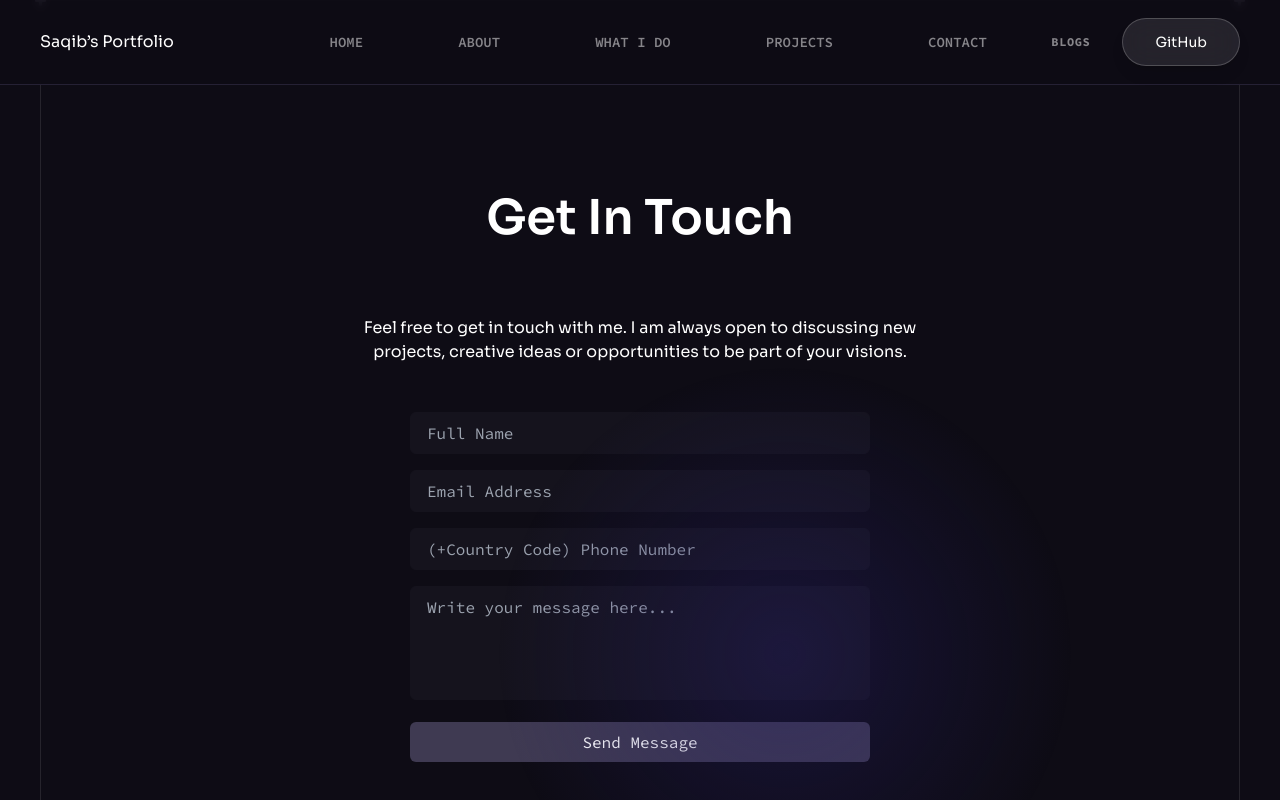
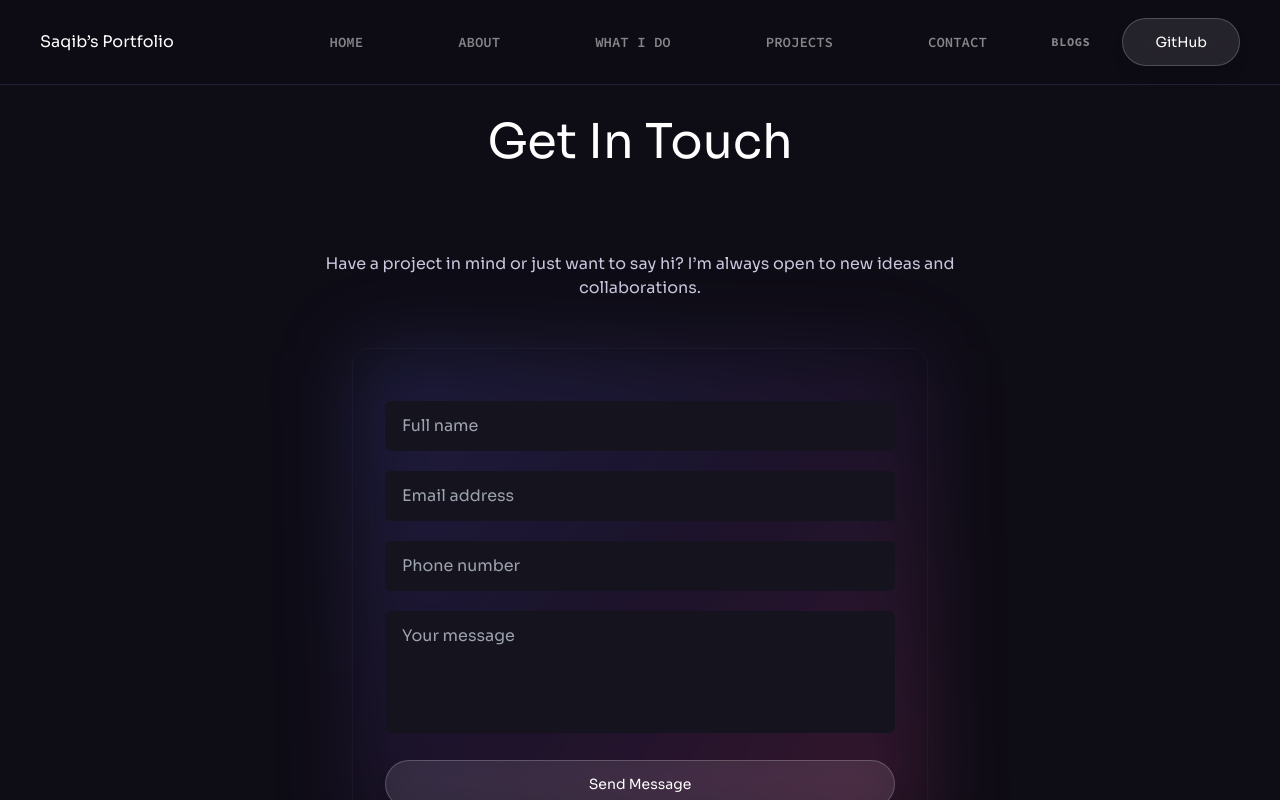
Before and after one commit to saqib-2002/portfolio-website, a React (Vite) app: page /contact in a window 1280 px wide. Shown: the top 800 px of the page. Built offline with nearby package versions, Linux system fonts and the light colour scheme; no server answers.

Commit message:
updated About, project and contact page

```diff
--- a/src/components/Skills.jsx
+++ b/src/components/Skills.jsx
@@ -1,17 +1,10 @@
-import Section from "./Section";
 import Heading from "./Heading";
 import LevelBar from "./design/LevelBar";
 import { skills } from "../constants";
 
 const Skills = () => {
   return (
-    <Section
-      id="features"
-      crosses
-      crossesOffset="lg:translate-y-[5.25rem]"
-      customPaddings
-      className="-mt-[5.25rem] pt-[12rem]"
-    >
+    <section id="features">
       <div className="realtive container z-2">
         <Heading
           className="text-center md:max-w-md lg:max-w-2xl"
@@ -28,7 +21,7 @@ const Skills = () => {
           ))}
         </div>
       </div>
-    </Section>
+    </section>
   );
 };
 
--- a/src/components/layout/Hero.tsx
+++ b/src/components/layout/Hero.tsx
@@ -1,6 +1,6 @@
 import Button from "../ux/Button";
 import Capabilities from "../ui/Capabilities";
-import ProfileImg from "../../assets/hero/saqib.png";
+import ProfileImg from "../ui/ProfileImg";
 
 export default function Hero() {
   return (
@@ -34,19 +34,7 @@ export default function Hero() {
             </Button>
           </div>
         </div>
-
-        {/* RIGHT CONTENT */}
-        <div className="relative mx-auto h-64 w-64">
-          {/* glow */}
-          <div className="absolute inset-0 rounded-2xl bg-gradient-to-br from-indigo-500/30 via-purple-500/20 to-pink-500/30 blur-2xl" />
-
-          {/* image */}
-          <img
-            src={ProfileImg}
-            alt="Saqib profile"
-            className="relative z-10 h-full w-full rounded-2xl object-cover"
-          />
-        </div>
+        <ProfileImg />
       </div>
       <Capabilities className="relative z-10 mt-20 lg:block" />
     </section>
--- a/src/components/layout/ProjectsSection.tsx
+++ b/src/components/layout/ProjectsSection.tsx
@@ -12,9 +12,13 @@ interface Project {
   liveUrl?: string;
   githubStatus?: "public" | "private";
 }
-
-export default function ProjectsSection() {
-  const visibleProjects = benefits.slice(0, 5);
+interface ProjectsSectionProps {
+  showAll?: boolean;
+}
+export default function ProjectsSection({
+  showAll = false,
+}: ProjectsSectionProps) {
+  const visibleProjects = showAll ? benefits : benefits.slice(0, 5);
 
   return (
     <section id="projects" className="relative py-20">
@@ -43,7 +47,7 @@ export default function ProjectsSection() {
           ))}
         </div>
 
-        {benefits.length > 5 && (
+        {!showAll && benefits.length > 5 && (
           <div className="mt-12 flex justify-center">
             <Button to="/projects">Explore More Projects</Button>
           </div>
--- /dev/null
+++ b/src/components/ui/ProfileImg.tsx
@@ -0,0 +1,19 @@
+import profileImage from "../../assets/hero/saqib.png";
+
+const ProfileImg: React.FC = () => {
+  return (
+    <div className="relative mx-auto h-64 w-64">
+      {/* glow */}
+      <div className="absolute inset-0 rounded-2xl bg-gradient-to-br from-indigo-500/30 via-purple-500/20 to-pink-500/30 blur-2xl" />
+
+      {/* image */}
+      <img
+        src={profileImage}
+        alt="Saqib profile"
+        className="relative z-10 h-full w-full rounded-2xl object-cover"
+      />
+    </div>
+  );
+};
+
+export default ProfileImg;
--- a/src/pages/ContactForm.jsx
+++ b/src/pages/ContactForm.jsx
@@ -1,173 +1,133 @@
-import Section from "../components/Section";
 import axios from "axios";
+import { useState } from "react";
 import { Toaster, toast } from "react-hot-toast";
-import { useState } from "react";
 import Heading from "../components/Heading";
-import GradientLight from "../components/design/GradientLight";
-
+import Button from "../components/ux/Button";
 const ContactForm = () => {
   const [name, setName] = useState("");
   const [email, setEmail] = useState("");
   const [number, setNumber] = useState("");
   const [message, setMessage] = useState("");
-
-  const ids = {
-    service: import.meta.env.VITE_SERVICE_ID,
-    template: import.meta.env.VITE_TEMPLATE_ID,
-    user: import.meta.env.VITE_USER_ID,
-  };
-
-  const data = {
-    service_id: ids.service,
-    template_id: ids.template,
-    user_id: ids.user,
-    template_params: {
-      from_name: name,
-      to_name: "Saqib",
-      from_email: email,
-      from_num: number,
-      message: message,
-    },
-  };
+  const [loading, setLoading] = useState(false);
 
   const emailRegex = /^\w+([\.-]?\w+)*@\w+([\.-]?\w+)*(\.\w{2,3})+$/;
 
-  const sendEmail = (e) => {
+  const sendEmail = async (e) => {
     e.preventDefault();
 
-    if (!name.length) {
-      return toast.error("Enter Name");
+    if (!name || name.length < 3) {
+      return toast.error("Please enter your full name");
     }
-    if (name.length < 3) {
-      return toast.error("Enter Fullname");
+    if (!email || !emailRegex.test(email)) {
+      return toast.error("Please enter a valid email");
     }
-    if (!email.length) {
-      return toast.error("Enter Email");
+    if (!number) {
+      return toast.error("Please enter your phone number");
     }
-    if (!emailRegex.test(email)) {
-      return toast.error("Email is not valid");
+    if (!message) {
+      return toast.error("Please write a message");
     }
-    if (!number.length) {
-      return toast.error("Enter Phone Number");
-    }
-    if (!message.length) {
-      return toast.error("Enter your Message");
-    }
-    axios
-      .post("https://api.emailjs.com/api/v1.0/email/send", data)
-      .then((res) => {
-        toast.success("Sent Successfully");
-        console.log("Success - ", res.data);
+
+    setLoading(true);
+
+    try {
+      await axios.post("https://api.emailjs.com/api/v1.0/email/send", {
+        service_id: import.meta.env.VITE_SERVICE_ID,
+        template_id: import.meta.env.VITE_TEMPLATE_ID,
+        user_id: import.meta.env.VITE_USER_ID,
+        template_params: {
+          from_name: name,
+          from_email: email,
+          from_num: number,
+          message,
+          to_name: "Saqib",
+        },
+      });
+
+      toast.success("Message sent successfully 🚀");
       setName("");
       setEmail("");
       setNumber("");
       setMessage("");
-      })
-      .catch((err) => {
-        // console.log("Failed - ", err);
-        toast.error("Bad Request! Try Again");
-      });
+    } catch {
+      toast.error("Something went wrong. Try again.");
+    } finally {
+      setLoading(false);
+    }
   };
 
   return (
-    <>
-      <Section
-        id="features"
-        crosses
-        crossesOffset="lg:translate-y-[5.25rem]"
-        customPaddings
-        className="-mt-[5.25rem] flex pt-[14rem]"
-      >
+    <section id="contact" className="relative overflow-hidden py-20 sm:py-28">
       <Toaster
         toastOptions={{
           style: {
-              backgroundColor: "#15131D",
+            background: "#15131D",
             color: "#CAC6DD",
-              fontStyle: "font-code",
-            },
-            success: {
-              iconTheme: {
-                primary: "#7ADB78",
-              },
-            },
-            error: {
-              iconTheme: {
-                primary: "#757185",
-              },
           },
         }}
       />
-        <div className="container relative z-3 flex flex-col items-center justify-center sm:my-12">
-          <div className="container relative z-1 mx-auto max-w-[56rem] text-center md:mb-20 lg:mb-[3rem]">
-            <span className="relative inline-block">
-              <Heading
-                title="get in touch"
-                className="h1 text-center capitalize md:max-w-md lg:max-w-2xl"
-              />
-              {/* <img
-                src={curve}
-                className="absolute left-0 top-[2.75rem] w-full md:top-[2.75rem] lg:top-[4.25rem] xl:-mt-2"
-                width={624}
-                height={28}
-                alt="curve"
-              /> */}
-            </span>
+
+      <div className="container mx-auto px-6">
+        {/* heading */}
+        <div className="mx-auto mb-12 max-w-2xl text-center">
+          <Heading title="Get in touch" className="capitalize" />
+          <p className="mt-4 text-n-2">
+            Have a project in mind or just want to say hi? I’m always open to
+            new ideas and collaborations.
+          </p>
         </div>
 
-          <p className="w-[90%] text-start sm:w-1/2 sm:text-center md:-mt-15">
-            Feel free to get in touch with me. I am always open to discussing
-            new projects, creative ideas or opportunities to be part of your
-            visions.
-          </p>
+        {/* form */}
+        <form
+          onSubmit={sendEmail}
+          className="relative mx-auto max-w-xl space-y-5 rounded-2xl border border-n-7 bg-n-8/70 p-8 backdrop-blur"
+        >
+          {/* ambient glow */}
+          <div className="absolute inset-0 -z-10 rounded-2xl bg-gradient-to-br from-indigo-500/20 via-purple-500/10 to-pink-500/20 blur-2xl" />
 
-          <form className="container relative space-y-4 pb-6 pt-12 font-code text-base sm:w-1/2 sm:py-12">
           <input
             type="text"
-              placeholder="Full Name"
+            placeholder="Full name"
             value={name}
             onChange={(e) => setName(e.target.value)}
-              className="w-full rounded-md border border-n-7 bg-n-7 px-4 py-2 text-n-2 focus:outline-none"
+            className="w-full rounded-md border border-n-7 bg-n-7 px-4 py-3 text-n-2 focus:outline-none focus:ring-1 focus:ring-indigo-500"
           />
+
           <input
             type="email"
-              placeholder="Email Address"
+            placeholder="Email address"
             value={email}
             onChange={(e) => setEmail(e.target.value)}
-              className="w-full rounded-md border border-n-7 bg-n-7 px-4 py-2 text-n-2 focus:outline-none"
+            className="w-full rounded-md border border-n-7 bg-n-7 px-4 py-3 text-n-2 focus:outline-none focus:ring-1 focus:ring-indigo-500"
           />
-            <div className="relative">
+
           <input
             type="tel"
-                maxLength={14}
-                placeholder="(+Country Code) Phone Number"
+            placeholder="Phone number"
             value={number}
             onChange={(e) => setNumber(e.target.value)}
-                className="w-full rounded-md border border-n-7 bg-n-7 px-4 py-2 text-n-2 focus:outline-none"
+            className="w-full rounded-md border border-n-7 bg-n-7 px-4 py-3 text-n-2 focus:outline-none focus:ring-1 focus:ring-indigo-500"
           />
-            </div>
+
           <textarea
-              placeholder="Write your message here..."
+            rows={4}
+            placeholder="Your message"
             value={message}
             onChange={(e) => setMessage(e.target.value)}
-              rows="4"
-              className="w-full resize-none rounded-md border border-n-7 bg-n-7 px-4 py-2 text-n-2 focus:outline-none"
+            className="w-full resize-none rounded-md border border-n-7 bg-n-7 px-4 py-3 text-n-2 focus:outline-none focus:ring-1 focus:ring-indigo-500"
           />
-            <button
+
+          <Button
             type="submit"
-              className="flex w-full items-center justify-center rounded-md bg-n-5 py-2 text-white transition hover:bg-n-6"
-              onClick={sendEmail}
+            disabled={loading}
+            className="flex w-full items-center justify-center py-3 font-medium text-white transition disabled:opacity-50"
           >
-              Send Message
-            </button>
-
-            {/*  gradient light*/}
-            <div className="opacity-40">
-              <GradientLight />
-            </div>
+            {loading ? "Sending..." : "Send Message"}
+          </Button>
         </form>
       </div>
-      </Section>
-    </>
+    </section>
   );
 };
+
 export default ContactForm;
--- a/src/pages/HomePage.jsx
+++ b/src/pages/HomePage.jsx
@@ -6,7 +6,7 @@ const HomePage = () => {
   return (
     <section className="space-y-16">
       <Hero />
-      <ProjectsSection />
+      <ProjectsSection showAll={false} />
       <SkillsShowcase />
     </section>
   );
```
Also changed, not shown: src/pages/About.jsx (+31 -38 lines), src/pages/Projects.jsx (+40 -50 lines). Lines whose indentation alone changed are shown as unchanged.
